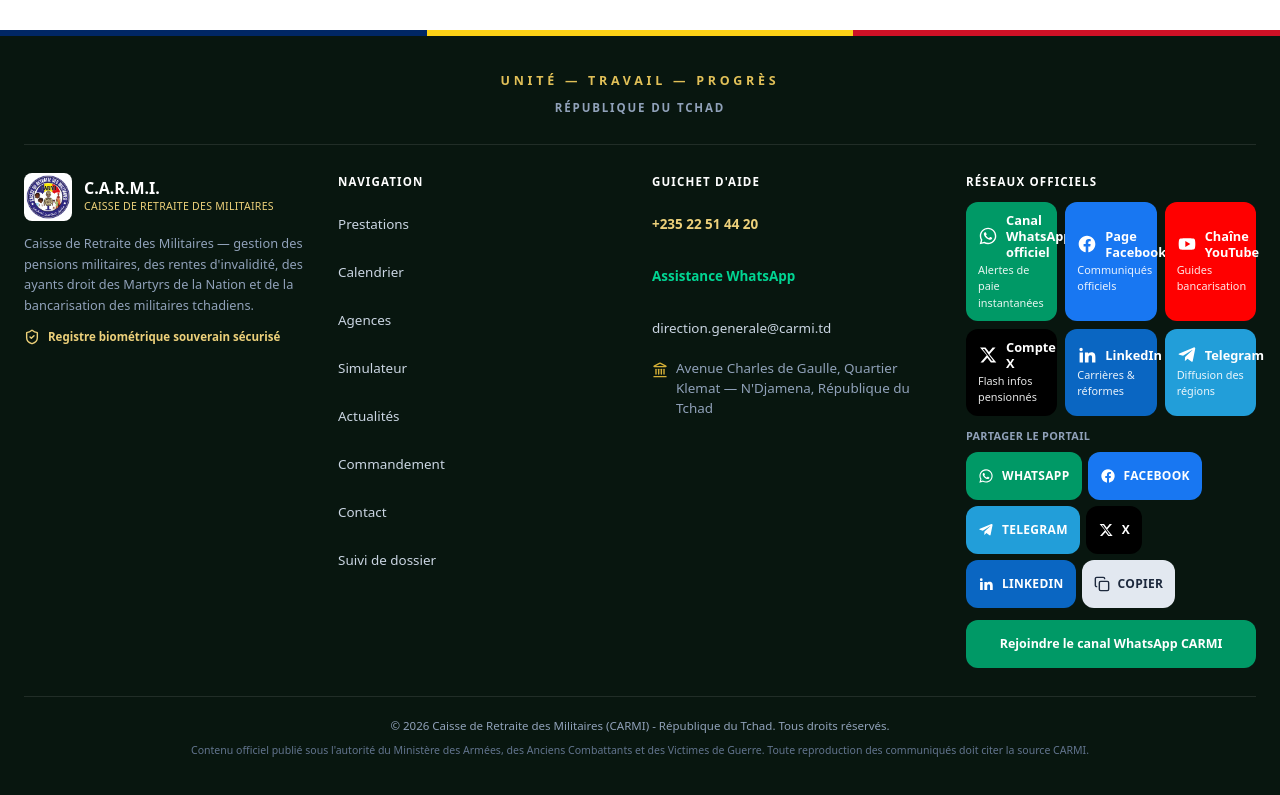
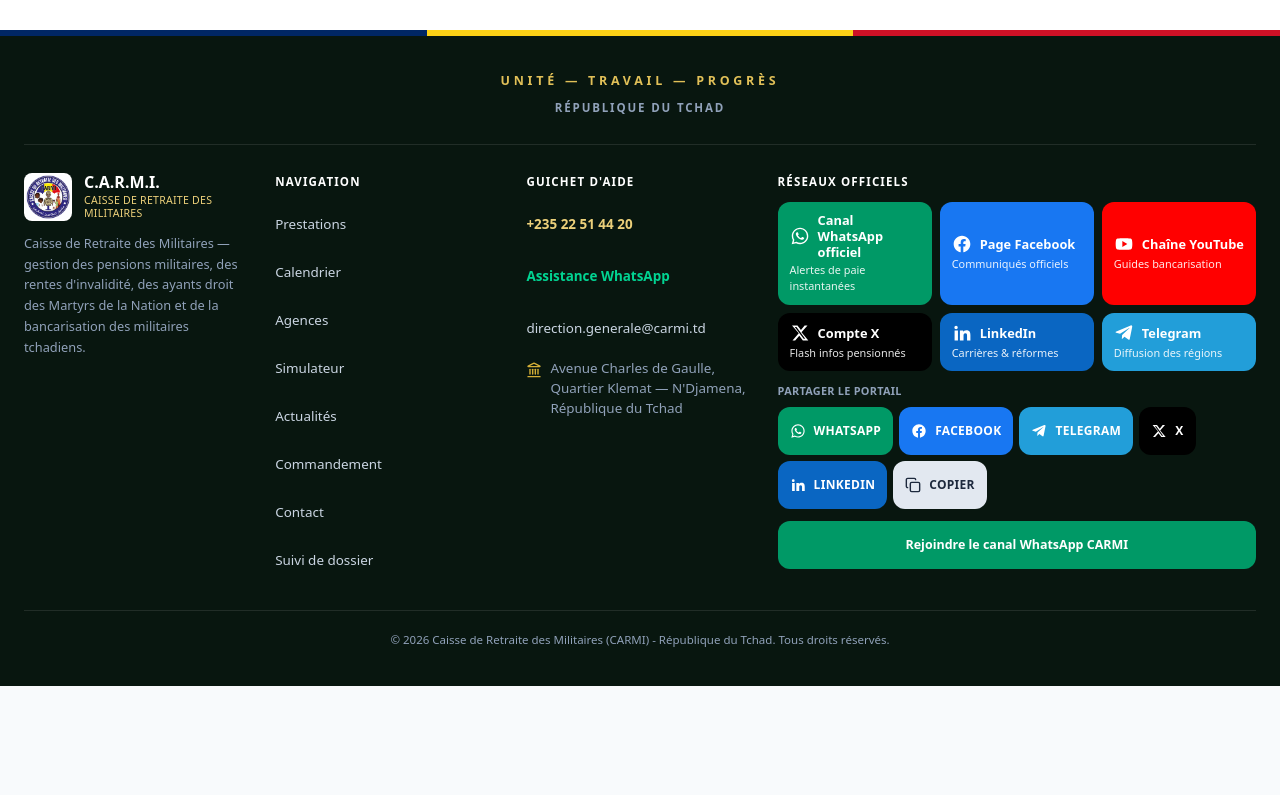
Before and after one commit to salahsalehkhalifa3-lab/carmi-military-pension-portal, a Next.js app: page /suivi in a window 1280 px wide. Shown: the part 545-1340 px from the top of the page. After the commit the page ends 1231 px from the top, so only its background shows below. Built offline with nearby package versions, Linux system fonts and the light colour scheme; no server answers.

Commit message:
Corrige le débordement du pied de page et un lien de partage

```diff
--- a/src/app/globals.css
+++ b/src/app/globals.css
@@ -54,7 +54,9 @@
   }
 
   .dark :focus-visible,
-  header :focus-visible {
+  header :focus-visible,
+  footer :focus-visible,
+  [role="dialog"].bg-army-900 :focus-visible {
     outline-color: var(--color-gold-500);
   }
 
--- a/src/components/share.tsx
+++ b/src/components/share.tsx
@@ -190,7 +190,8 @@ export function OfficialChannels() {
   ];
 
   return (
-    <div className="grid grid-cols-2 gap-2 sm:grid-cols-3">
+    <div className="@container">
+      <div className="grid grid-cols-2 gap-2 @md:grid-cols-3">
         {items.map((item) => (
           <a
             key={item.label}
@@ -199,15 +200,16 @@ export function OfficialChannels() {
             rel="noopener noreferrer"
             className={`tap-target flex flex-col justify-center rounded-xl px-3 py-2.5 text-start transition ${item.className}`}
           >
-          <span className="flex items-center gap-2 text-[0.8rem] font-black leading-tight">
+            <span className="flex items-center gap-2 text-[0.8rem] font-black leading-tight wrap-anywhere">
               <item.icon className="h-5 w-5 shrink-0" strokeWidth={2.1} />
-            {item.label}
+              <span>{item.label}</span>
             </span>
             <span className="mt-0.5 text-[0.68rem] font-medium opacity-90">
               {item.hint}
             </span>
           </a>
         ))}
+      </div>
     </div>
   );
 }
--- a/src/components/site-footer.tsx
+++ b/src/components/site-footer.tsx
@@ -2,7 +2,7 @@
 
 import Image from "next/image";
 import Link from "next/link";
-import { Landmark, ShieldCheck } from "lucide-react";
+import { Landmark } from "lucide-react";
 import { CONTACT, NAV_LINKS, SITE_NAME, SOCIALS } from "@/lib/institution";
 import { OfficialChannels, ShareRow } from "@/components/share";
 
@@ -22,7 +22,7 @@ export function SiteFooter() {
           </p>
         </div>
 
-        <div className="mt-7 grid gap-6 border-t border-white/10 pt-7 sm:grid-cols-2 lg:grid-cols-4">
+        <div className="mt-7 grid gap-6 border-t border-white/10 pt-7 sm:grid-cols-2 lg:grid-cols-5">
           <div>
             <div className="flex items-center gap-3">
               <Image
@@ -43,10 +43,6 @@ export function SiteFooter() {
               {SITE_NAME} — gestion des pensions militaires, des rentes d&apos;invalidité,
               des ayants droit des Martyrs de la Nation et de la bancarisation des
               militaires tchadiens.
-            </p>
-            <p className="mt-3 inline-flex items-center gap-2 text-[0.72rem] font-semibold text-gold-300">
-              <ShieldCheck className="h-4 w-4" strokeWidth={2.1} />
-              Registre biométrique souverain sécurisé
             </p>
           </div>
 
@@ -106,7 +102,7 @@ export function SiteFooter() {
             </ul>
           </div>
 
-          <div>
+          <div className="min-w-0 lg:col-span-2">
             <h2 className="text-[0.72rem] font-black uppercase tracking-widest text-white">
               Réseaux officiels
             </h2>
@@ -118,7 +114,7 @@ export function SiteFooter() {
                 Partager le portail
               </p>
               <div className="mt-2">
-                <ShareRow title="Portail officiel CARMI" target="footer-page" />
+                <ShareRow title="Portail officiel CARMI" target="page" />
               </div>
             </div>
             <a
@@ -137,11 +133,6 @@ export function SiteFooter() {
             © {year} Caisse de Retraite des Militaires (CARMI) - République du Tchad. Tous
             droits réservés.
           </p>
-          <p className="mt-1.5 text-[0.66rem] leading-relaxed text-slate-500">
-            Contenu officiel publié sous l&apos;autorité du Ministère des Armées, des
-            Anciens Combattants et des Victimes de Guerre. Toute reproduction des
-            communiqués doit citer la source CARMI.
-          </p>
         </div>
       </div>
     </footer>
```
Lines whose indentation alone changed are shown as unchanged.
